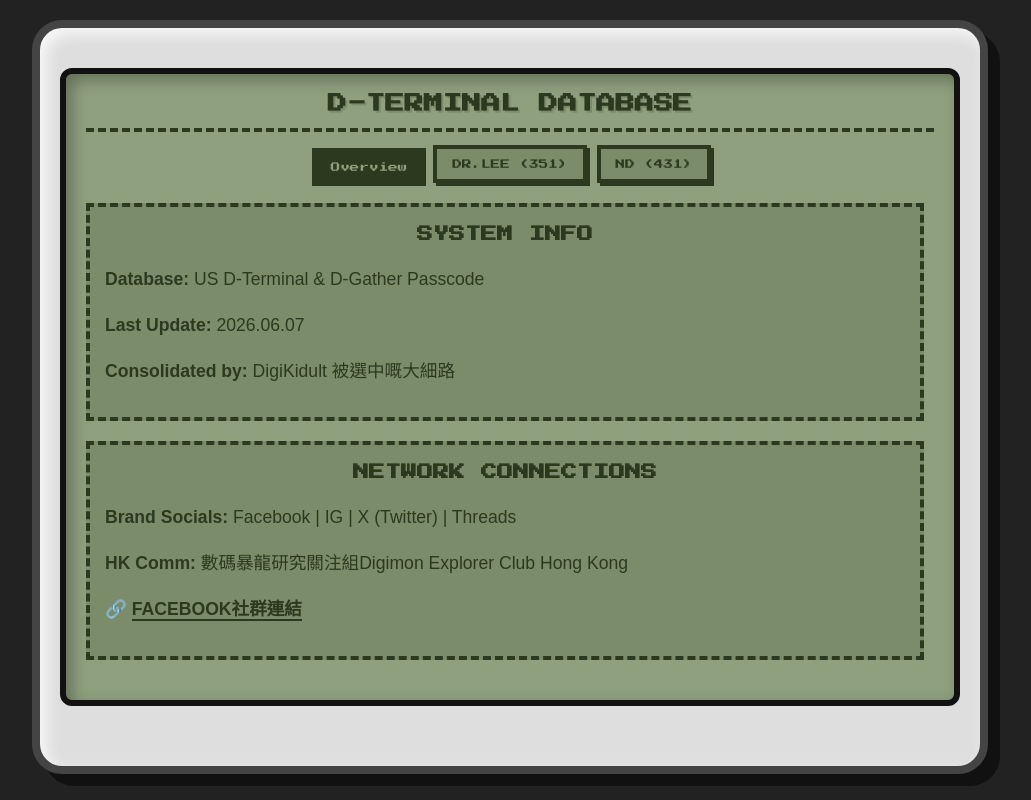
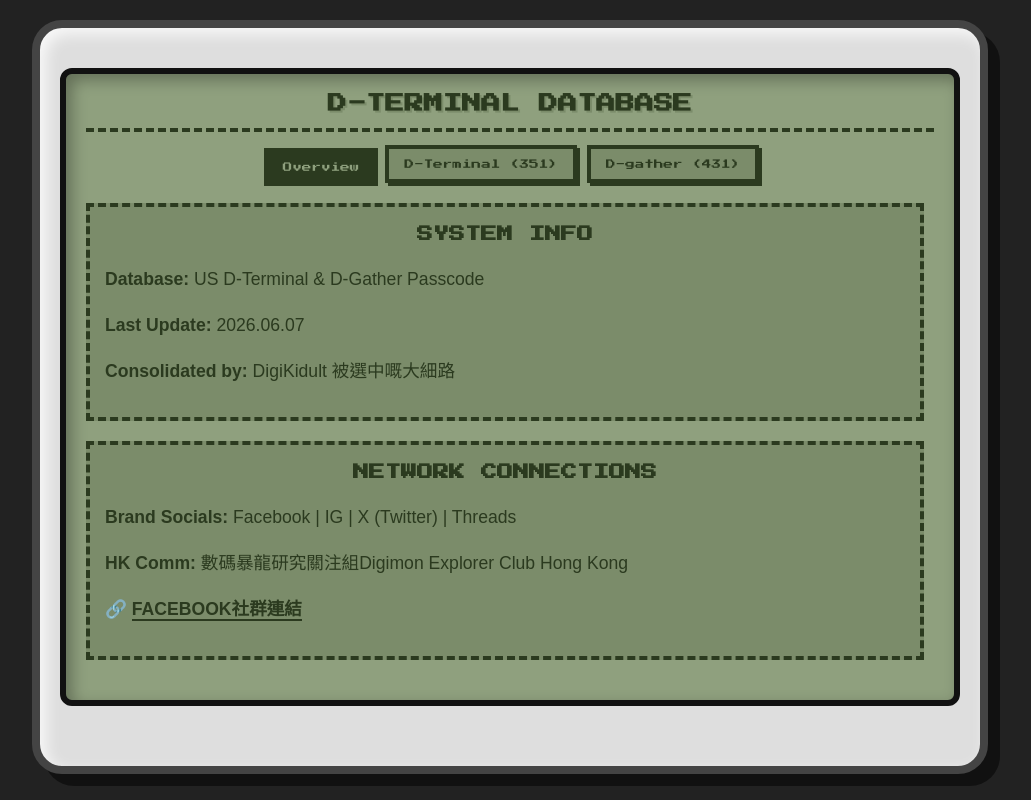
Before and after one commit to digikidult/digivice, a plain HTML site: page us_dt_dg.html in a window 1280 px wide. Shown: the whole page, without its empty margins (130-1161 px from the left). Drawn offline with Linux system fonts and the light colour scheme; a web font is replaced by a local one.

Commit message:
Update us_dt_dg.html

```diff
--- a/us_dt_dg.html
+++ b/us_dt_dg.html
@@ -171,8 +171,8 @@
 
         <div class="tabs">
             <button class="tab-btn active" onclick="openTab(event, 'Overview')">Overview</button>
-            <button class="tab-btn" onclick="openTab(event, 'DrLee')">DR.LEE (351)</button>
-            <button class="tab-btn" onclick="openTab(event, 'ND')">ND (431)</button>
+            <button class="tab-btn" onclick="openTab(event, 'DrLee')">D-Terminal (351)</button>
+            <button class="tab-btn" onclick="openTab(event, 'ND')">D-gather (431)</button>
         </div>
 
         <!-- OVERVIEW TAB -->
```
